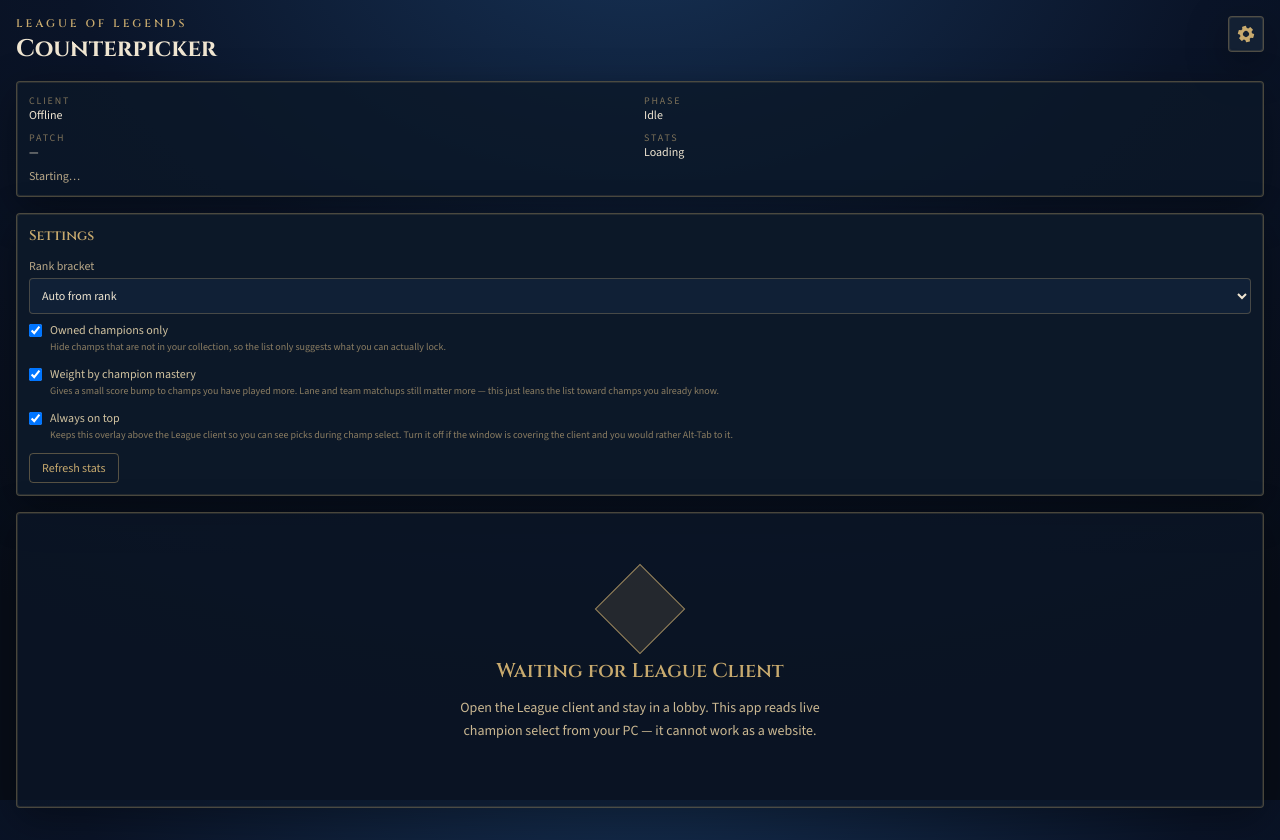
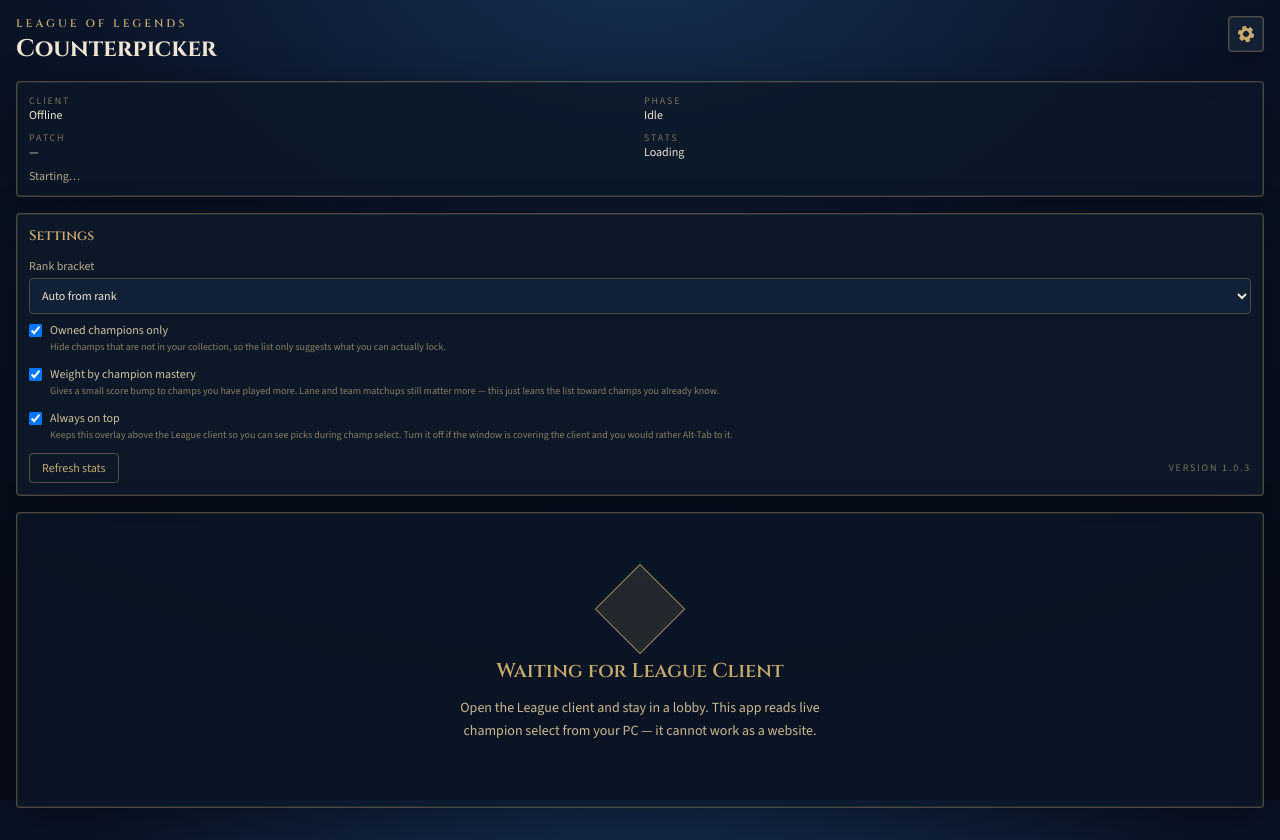
Before and after one commit to brandonrstone/league-of-legends-counterpicker, a React (Vite) app: page / in a window 1280 px wide. Both pictures are taken after a click on the button "Open settings". Built offline with nearby package versions, Linux system fonts and the light colour scheme; the HTML template or start-up script is replaced by a standard one.

Commit message:
Show the app version in Settings.
The label uses the same version Tauri reports for the installer.

Co-authored-by: Brandon Stone <brandonrstone@users.noreply.github.com>

```diff
--- a/src/App.tsx
+++ b/src/App.tsx
@@ -27,6 +27,7 @@ const emptySnap = (): AppSnapshot => ({
   },
   catalogReady: false,
   legal: "",
+  version: "1.0.3",
   update: null,
 });
 
@@ -514,7 +515,7 @@ function SettingsPanel({
         title="Always on top"
         description="Keeps this overlay above the League client so you can see picks during champ select. Turn it off if the window is covering the client and you would rather Alt-Tab to it."
       />
-      <div className="flex gap-2">
+      <div className="flex items-center justify-between gap-2">
         <button
           type="button"
           className="rounded-sm border border-gold/40 px-3 py-1.5 text-xs text-gold"
@@ -522,6 +523,9 @@ function SettingsPanel({
         >
           Refresh stats
         </button>
+        <p className="text-[10px] uppercase tracking-[0.18em] text-[#7d7159]">
+          Version {snap.version}
+        </p>
       </div>
     </section>
   );
--- a/src/types.ts
+++ b/src/types.ts
@@ -62,6 +62,7 @@ export type AppSnapshot = {
   };
   catalogReady: boolean;
   legal: string;
+  version: string;
   update: {
     version: string;
     downloadUrl: string;
```
Also changed, not shown: 2 other files (tests, documents, lock files or other folders).
